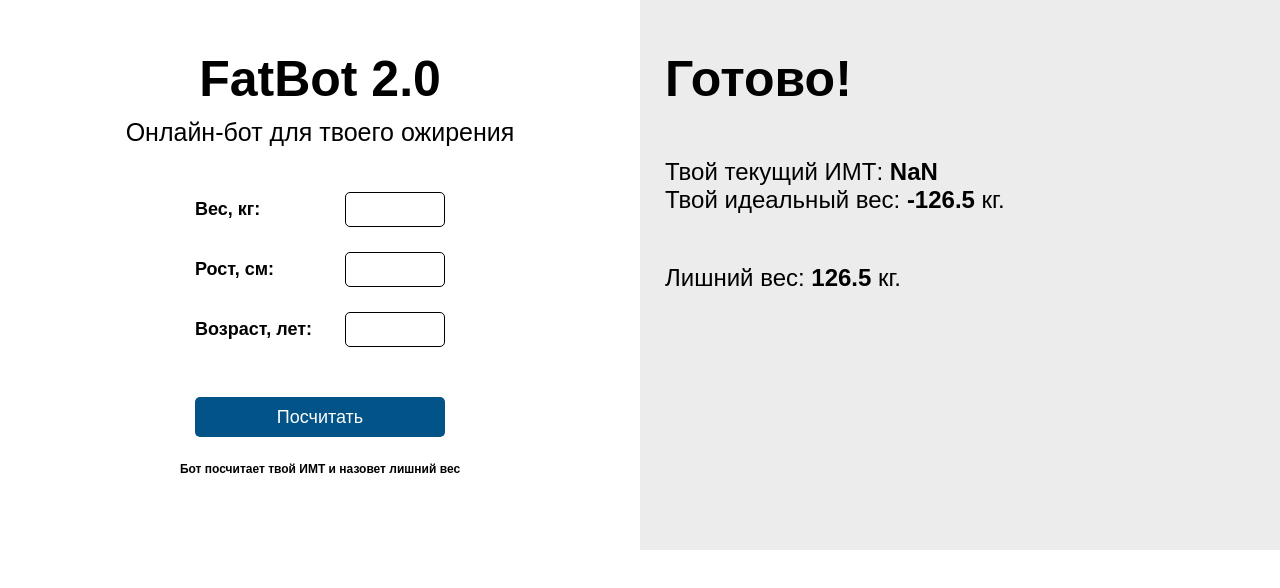
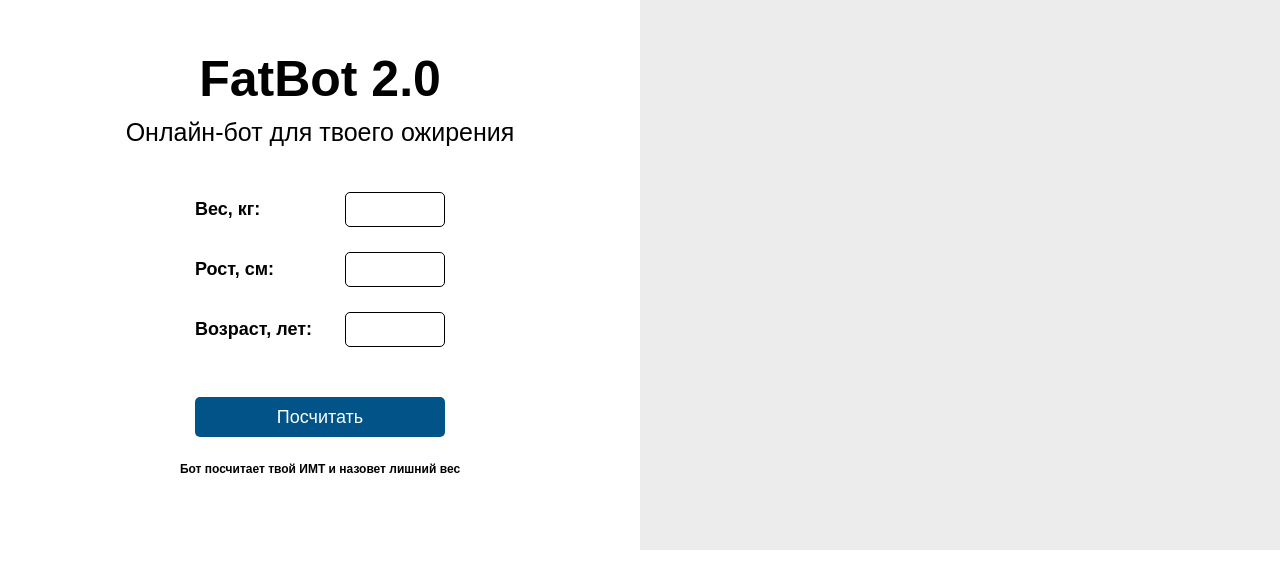
Before and after one commit to denielbrin/yourperfectweight, a plain HTML site: page index.html in a window 1280 px wide. Both pictures are taken after a click on the button "Посчитать". Drawn offline with Linux system fonts and the light colour scheme.

Commit message:
second commit

```diff
--- a/code.js
+++ b/code.js
@@ -6,13 +6,16 @@ const inputWeight = document.querySelector('.input_weight')
 const inputHeight = document.querySelector('.input_height')
 const inputAge = document.querySelector('.input_age')
 
-
-
-
+console.log(mainBro.innerHTML)
 
 resultButton.addEventListener('click', calcResult)
 
 function calcResult() {
+
+
+  if (
+    inputWeight.value !== '' && inputHeight.value !== '' && inputAge.value !== '' && mainBro.innerHTML === ''
+  ) {
   const contentTemplate = templateBro.content.cloneNode(true)
 
   const imtResult = contentTemplate.querySelector('.imt_result')
@@ -26,4 +29,11 @@ function calcResult() {
 
 
   mainBro.append(contentTemplate)
+  } else {
+    alert('укажите корректные данные')
+  }
+
+  inputWeight.value = ''
+  inputHeight.value = ''
+  inputAge.value = ''
 }
```
Also changed, not shown: index.html (+1 -3 lines).
